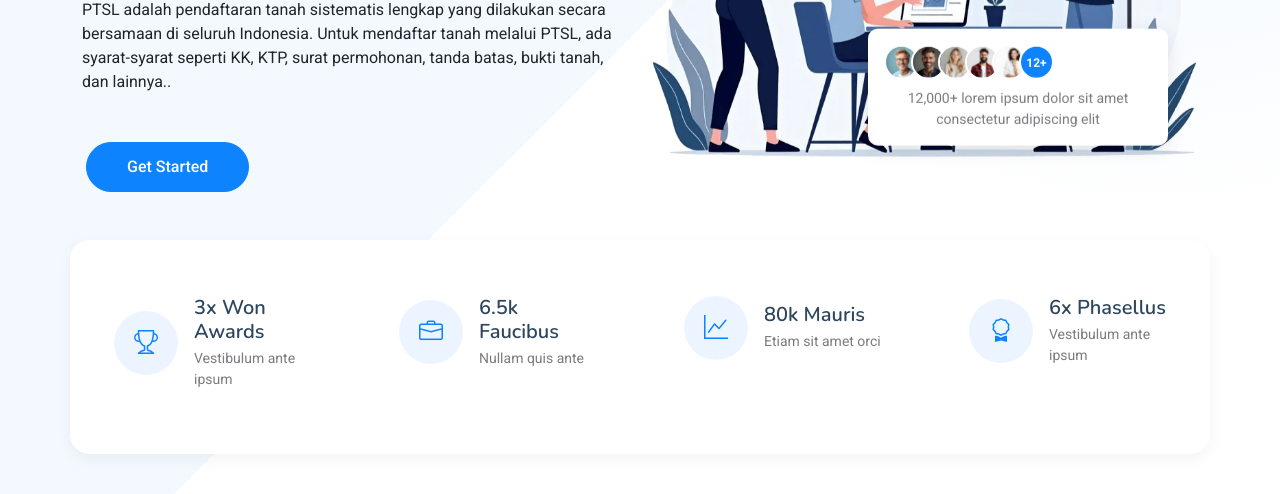
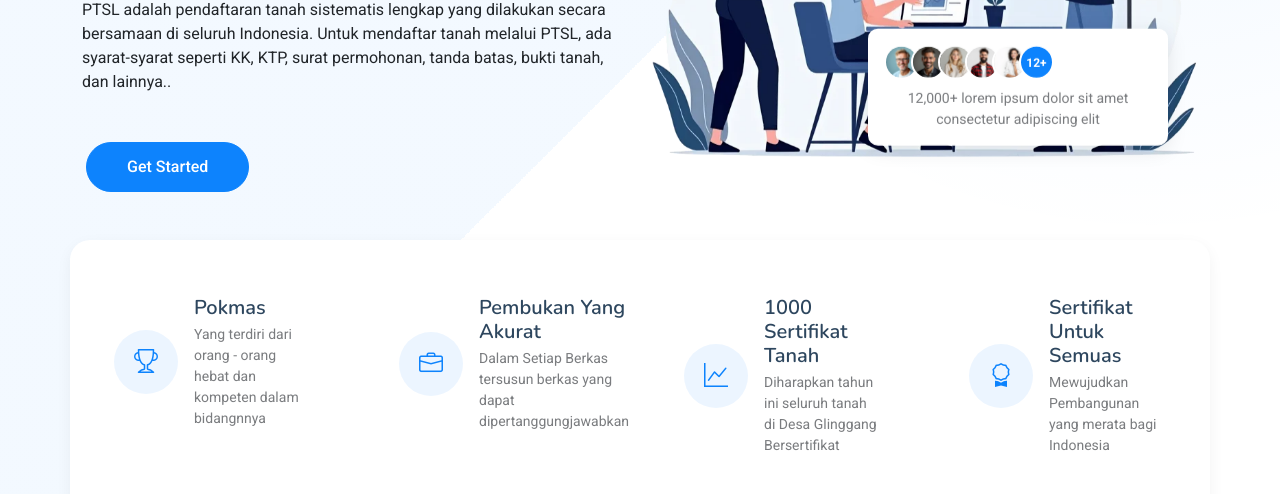
Before and after one commit to nanangriyadi/PTSL_2024, a plain HTML site: page index.html in a window 1280 px wide. Shown: the part 458-952 px from the top of the page. Drawn offline with nearby package versions, Linux system fonts and the light colour scheme.

Commit message:
Update index.html

```diff
--- a/index.html
+++ b/index.html
@@ -128,8 +128,8 @@
                   <i class="bi bi-trophy"></i>
                 </div>
                 <div class="stat-content">
-                  <h4>3x Won Awards</h4>
-                  <p class="mb-0">Vestibulum ante ipsum</p>
+                  <h4>Pokmas </h4>
+                  <p class="mb-0">Yang terdiri dari orang - orang hebat dan kompeten dalam bidangnnya</p>
                 </div>
               </div>
             </div>
@@ -139,8 +139,8 @@
                   <i class="bi bi-briefcase"></i>
                 </div>
                 <div class="stat-content">
-                  <h4>6.5k Faucibus</h4>
-                  <p class="mb-0">Nullam quis ante</p>
+                  <h4>Pembukan Yang Akurat</h4>
+                  <p class="mb-0">Dalam Setiap Berkas tersusun berkas yang dapat dipertanggungjawabkan</p>
                 </div>
               </div>
             </div>
@@ -150,8 +150,8 @@
                   <i class="bi bi-graph-up"></i>
                 </div>
                 <div class="stat-content">
-                  <h4>80k Mauris</h4>
-                  <p class="mb-0">Etiam sit amet orci</p>
+                  <h4>1000 Sertifikat Tanah</h4>
+                  <p class="mb-0">Diharapkan tahun ini seluruh tanah di Desa Glinggang Bersertifikat</p>
                 </div>
               </div>
             </div>
@@ -161,8 +161,8 @@
                   <i class="bi bi-award"></i>
                 </div>
                 <div class="stat-content">
-                  <h4>6x Phasellus</h4>
-                  <p class="mb-0">Vestibulum ante ipsum</p>
+                  <h4>Sertifikat Untuk Semuas</h4>
+                  <p class="mb-0">Mewujudkan Pembangunan yang merata bagi Indonesia</p>
                 </div>
               </div>
             </div>
```
